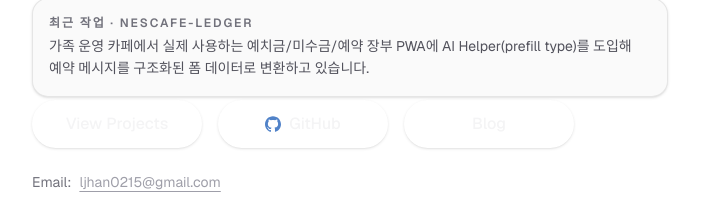
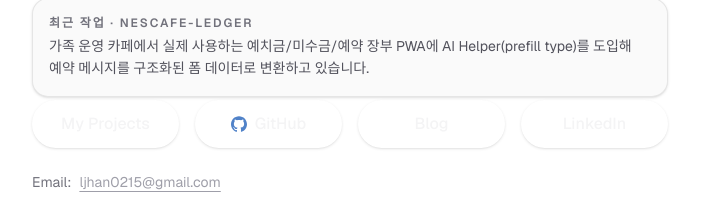
Before and after one commit to lbj23han/han-portfolio, a Next.js app: page / in a window 1280 px wide. Shown: the part 480-678 px from the top of the page, without its empty margins (288-991 px from the left). Built offline with nearby package versions, Linux system fonts and the light colour scheme.

Commit message:
feat(home-cta): add LinkedIn CTA button and related constants

```diff
--- a/src/components/sections/CTASection.tsx
+++ b/src/components/sections/CTASection.tsx
@@ -24,6 +24,9 @@
         <UI.CTAButtonPrimary href={LINKS.blog} external>
           {cta.blog}
         </UI.CTAButtonPrimary>
+        <UI.CTAButtonPrimary href={LINKS.linkedin} external>
+          {cta.linkedin}
+        </UI.CTAButtonPrimary>
       </UI.CTAWrapper>
 
       <UI.CTAContact>
--- a/src/components/ui/home.tsx
+++ b/src/components/ui/home.tsx
@@ -132,7 +132,7 @@
       className="
       inline-flex h-12 w-full items-center justify-center gap-2
       rounded-full px-6 transition-all duration-200
-      sm:w-[170px]
+      sm:w-[147px]
 
       /* 기본 톤: 글라스 */
       bg-white/[0.06] text-zinc-100
--- a/src/constants/home.ts
+++ b/src/constants/home.ts
@@ -5,6 +5,7 @@
   projects: "/projects",
   blog: "https://velog.io/@creyon0215/",
   email: "ljhan0215@gmail.com",
+  linkedin: "https://www.linkedin.com/in/lbj23han/",
 } as const;
 
 export const HOME_TEXT: I18nDict<{
@@ -47,18 +48,21 @@
   github: string;
   blog: string;
   projects: string;
+  linkedin: string;
   emailLabel: string;
 }> = {
   ko: {
     github: "GitHub",
     blog: "Blog",
-    projects: "View Projects",
+    projects: "My Projects",
+    linkedin: "LinkedIn",
     emailLabel: "Email",
   },
   en: {
     github: "GitHub",
     blog: "Blog",
-    projects: "View Projects",
+    projects: "My Projects",
+    linkedin: "LinkedIn",
     emailLabel: "Email",
   },
 } as const;
```
